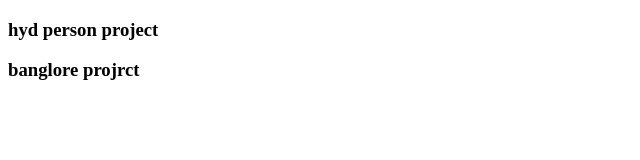
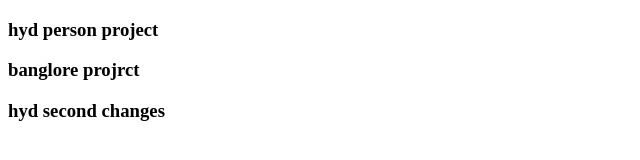
Before and after one commit to Anjalibhukya/hyd-pro, a plain HTML site: page index.html in a window 1280 px wide. Shown: the whole page, without its empty margins (0-640 px from the left). Drawn offline with Linux system fonts and the light colour scheme.

Commit message:
hyd second changes

```diff
--- a/index.html
+++ b/index.html
@@ -8,5 +8,6 @@
 <body>
     <h3>hyd person project</h3>
     <h3>banglore projrct</h3>
+    <h3>hyd second changes</h3>
 </body>
 </html>
```
